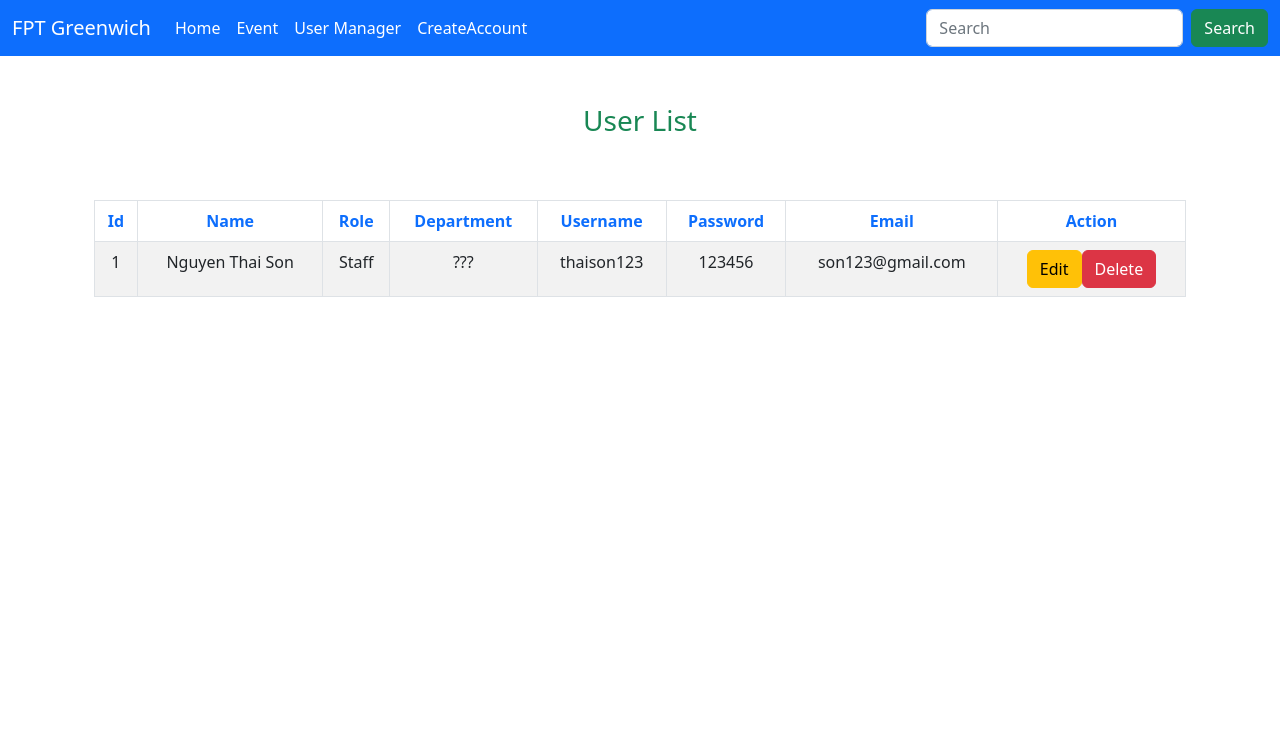
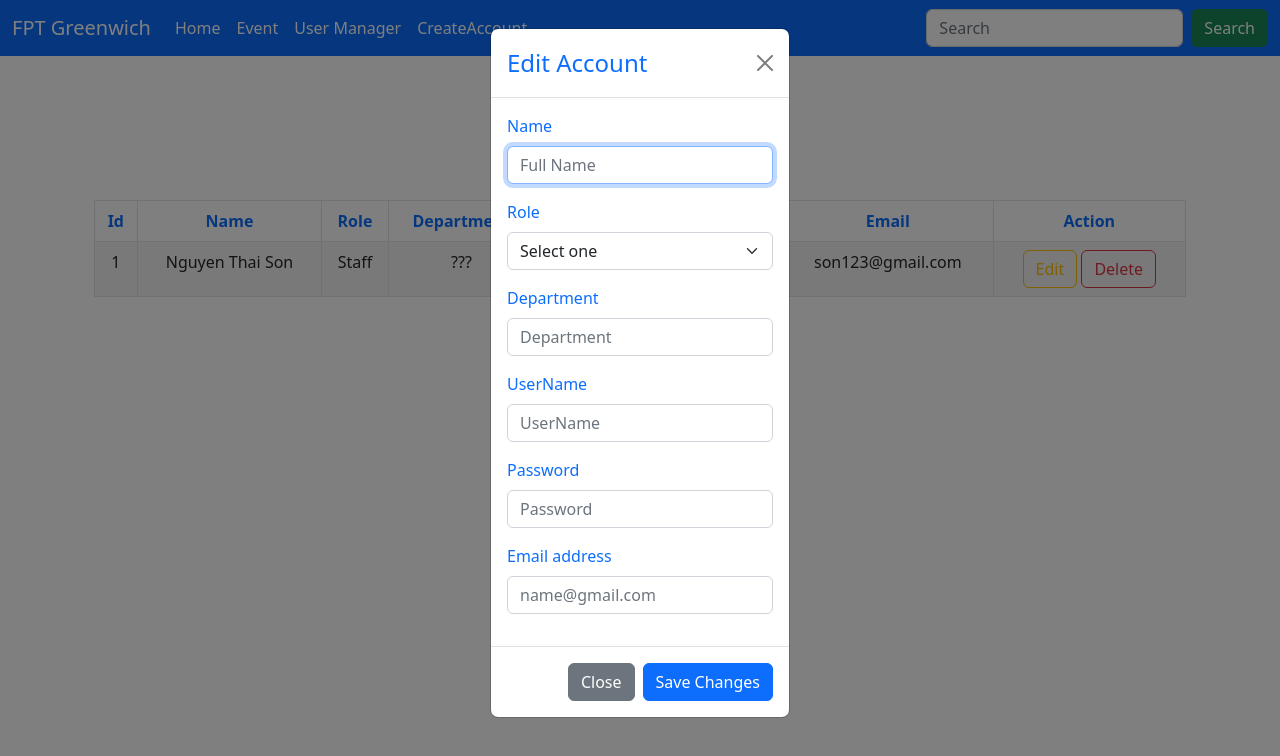
Before and after one commit to NgoThanhCong/feweb, a React (Create React App) app: page /UserList in a window 1280 px wide. Both pictures are taken after a click on the button "Edit". Shown: the top 756 px of the page. Built offline with nearby package versions, Linux system fonts and the light colour scheme.

Commit message:
edit & delete button

```diff
--- a/src/page/admin/CreateAccount.js
+++ b/src/page/admin/CreateAccount.js
@@ -66,7 +66,7 @@ export default function CreateAccount() {
                   <Col md>
                     <FloatingLabel
                       controlId="floatingSelectGrid"
-                      label="Roles"
+                      label="Role"
                       className="text text-success"
                     >
                       <Form.Select
--- a/src/page/admin/UserList.js
+++ b/src/page/admin/UserList.js
@@ -1,8 +1,15 @@
-import React from "react";
+import React, { useState } from "react";
 import NavBar from "../../NavBar";
-import { Table } from "react-bootstrap";
+import { Button, Form, Modal, Table } from "react-bootstrap";
+import { colors } from "@mui/material";
 
 export default function UserList() {
+  const [show, setShow] = useState(false);
+  const [edit, setEdit] = useState(false);
+
+  const handleClose = () => setShow(false);
+  const handleShow = () => setShow(true);
+
   return (
     <>
       <body>
@@ -33,7 +40,7 @@ export default function UserList() {
                       </tr>
                     </thead>
                     <tbody>
-                      <tr className="text-primary">
+                      <tr>
                         <td>1</td>
                         <td>Nguyen Thai Son</td>
                         <td>Staff</td>
@@ -42,13 +49,151 @@ export default function UserList() {
                         <td>123456</td>
                         <td>son123@gmail.com</td>
                         <td>
-                          <a className="btn btn-warning">Edit</a>
-                          <a
-                            className="btn btn-danger"
-                            onclick=" return confirm('Are you sure to delete this book ?');"
+                          <Button
+                            href="#"
+                            variant="outline-warning"
+                            onClick={() => setEdit(true)}
+                          >
+                            Edit
+                          </Button>{" "}
+                          <Modal
+                            size="sm"
+                            show={edit}
+                            onHide={() => setEdit(false)}
+                            backdrop="static"
+                            keyboard={false}
+                          >
+                            <Modal.Header closeButton>
+                              <Modal.Title className="text text-primary">
+                                Edit Account
+                              </Modal.Title>
+                            </Modal.Header>
+                            <Modal.Body>
+                              <Form>
+                                <Form.Group
+                                  className="mb-3"
+                                  controlId="Form.ControlName"
+                                >
+                                  <Form.Label className="text text-primary">
+                                    Name
+                                  </Form.Label>
+                                  <Form.Control
+                                    type="text"
+                                    placeholder="Full Name"
+                                    autoFocus
+                                  />
+                                </Form.Group>
+                                <Form.Group
+                                  className="mb-3"
+                                  controlId="Form.ControlRole"
+                                >
+                                  <Form.Label className="text text-primary">
+                                    Role
+                                  </Form.Label>
+                                  <Form.Select defaultValue="Select one">
+                                    <option>Select one</option>
+                                    <option value="1">Staff</option>
+                                    <option value="2">Admin</option>
+                                    <option value="3">QAC</option>
+                                    <option value="4">QAM</option>
+                                  </Form.Select>
+                                </Form.Group>
+                                <Form.Group
+                                  className="mb-3"
+                                  controlId="Form.ControlDepartment"
+                                >
+                                  <Form.Label className="text text-primary">
+                                    Department
+                                  </Form.Label>
+                                  <Form.Control
+                                    type="text"
+                                    placeholder="Department"
+                                  />
+                                </Form.Group>
+                                <Form.Group
+                                  className="mb-3"
+                                  controlId="Form.ControlUsername"
+                                >
+                                  <Form.Label className="text text-primary">
+                                    UserName
+                                  </Form.Label>
+                                  <Form.Control
+                                    type="text"
+                                    placeholder="UserName"
+                                  />
+                                </Form.Group>
+                                <Form.Group
+                                  className="mb-3"
+                                  controlId="Form.ControlPassword"
+                                >
+                                  <Form.Label className="text text-primary">
+                                    Password
+                                  </Form.Label>
+                                  <Form.Control
+                                    type="password"
+                                    placeholder="Password"
+                                    required
+                                  />
+                                </Form.Group>
+                                <Form.Group
+                                  className="mb-3"
+                                  controlId="exampleForm.ControlInput1"
+                                >
+                                  <Form.Label className="text text-primary">
+                                    Email address
+                                  </Form.Label>
+                                  <Form.Control
+                                    type="email"
+                                    placeholder="name@gmail.com"
+                                  />
+                                </Form.Group>
+                              </Form>
+                            </Modal.Body>
+                            <Modal.Footer>
+                              <Button
+                                variant="secondary"
+                                onClick={() => setEdit(false)}
+                              >
+                                Close
+                              </Button>
+                              <Button variant="primary">Save Changes</Button>
+                            </Modal.Footer>
+                          </Modal>
+                          <Button
+                            href="#"
+                            variant="outline-danger"
+                            onClick={handleShow}
                           >
                             Delete
-                          </a>
+                          </Button>{" "}
+                          {/* <Button as="input" type="button" value="Input" />{" "}
+                          <Button as="input" type="submit" value="Submit" />{" "}
+                          <Button as="input" type="reset" value="Reset" />
+                          <Button
+                            className="btn btn-danger"
+                            onclick=" return confirm('Are you sure to delete this account ?');"
+                          >
+                            Delete
+                          </Button> */}
+                          <Modal
+                            show={show}
+                            onHide={handleClose}
+                            backdrop="static"
+                            keyboard={false}
+                          >
+                            <Modal.Header closeButton>
+                              <Modal.Title>Notification</Modal.Title>
+                            </Modal.Header>
+                            <Modal.Body>
+                              Are you sure to delete this account ?
+                            </Modal.Body>
+                            <Modal.Footer>
+                              <Button variant="secondary" onClick={handleClose}>
+                                Cancer
+                              </Button>
+                              <Button variant="primary">OK</Button>
+                            </Modal.Footer>
+                          </Modal>
                         </td>
                       </tr>
                     </tbody>
```
